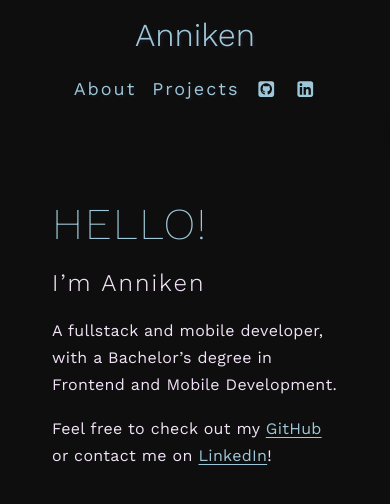
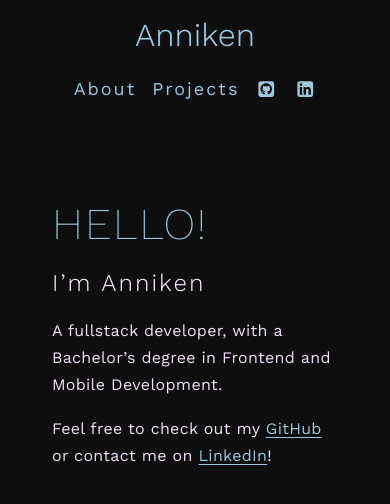
Before and after one commit to AnnikenJE/annikenje-website, a React (Vite) app: page / in a window 390 px wide. Shown: the top 504 px of the page. Built offline with nearby package versions, Linux system fonts and the light colour scheme.

Commit message:
content: reposition as fullstack developer, drop mobile from headline
Home copy, page title, and OG card now lead with "Fullstack Developer"
instead of "Fullstack & Mobile Developer".

```diff
--- a/index.html
+++ b/index.html
@@ -7,10 +7,10 @@
     <meta name="theme-color" content="#0e0e0e" />
     <meta name="robots" content="noindex, nofollow" />
 
-    <title>Anniken Jørgensen Edvardsen — Frontend & Mobile Developer</title>
+    <title>Anniken Jørgensen Edvardsen — Fullstack Developer</title>
     <meta
       name="description"
-      content="Anniken Jørgensen Edvardsen — frontend and mobile developer who recently graduated with a Bachelor’s in Frontend and Mobile Development. Building apps for web and mobile."
+      content="Anniken Jørgensen Edvardsen — fullstack developer with a Bachelor’s in Frontend and Mobile Development. Building apps for web, mobile, and backend."
     />
     <link rel="canonical" href="https://www.annikenje.no/" />
 
@@ -19,11 +19,11 @@
     <meta property="og:url" content="https://www.annikenje.no/" />
     <meta
       property="og:title"
-      content="Anniken Jørgensen Edvardsen — Frontend & Mobile Developer"
+      content="Anniken Jørgensen Edvardsen — Fullstack Developer"
     />
     <meta
       property="og:description"
-      content="Frontend and mobile developer who recently graduated with a Bachelor’s in Frontend and Mobile Development. Building apps for web and mobile."
+      content="Fullstack developer with a Bachelor’s in Frontend and Mobile Development. Building apps for web, mobile, and backend."
     />
     <meta property="og:image" content="https://www.annikenje.no/og-image.png" />
     <meta name="twitter:card" content="summary_large_image" />
--- a/src/pages/HomePage.tsx
+++ b/src/pages/HomePage.tsx
@@ -15,8 +15,8 @@ const HomePage = () => {
           </h2>
 
           <p className="reveal" style={order(2)}>
-            A fullstack and mobile developer, with a Bachelor’s degree in
-            Frontend and Mobile Development.
+            A fullstack developer, with a Bachelor’s degree in Frontend and
+            Mobile Development.
           </p>
           <p className="reveal" style={order(3)}>
             Feel free to check out my{" "}
```
Also changed, not shown: public/og-image.png.
